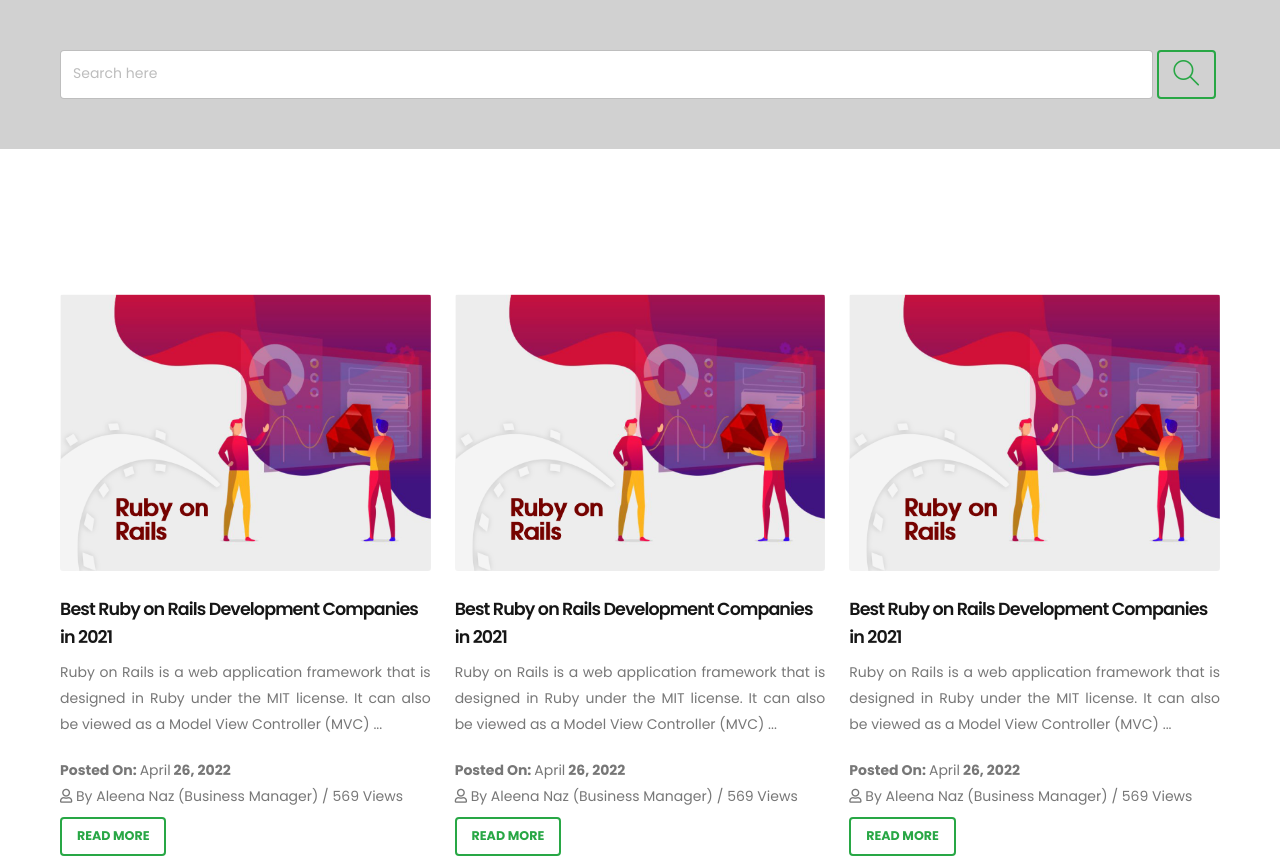
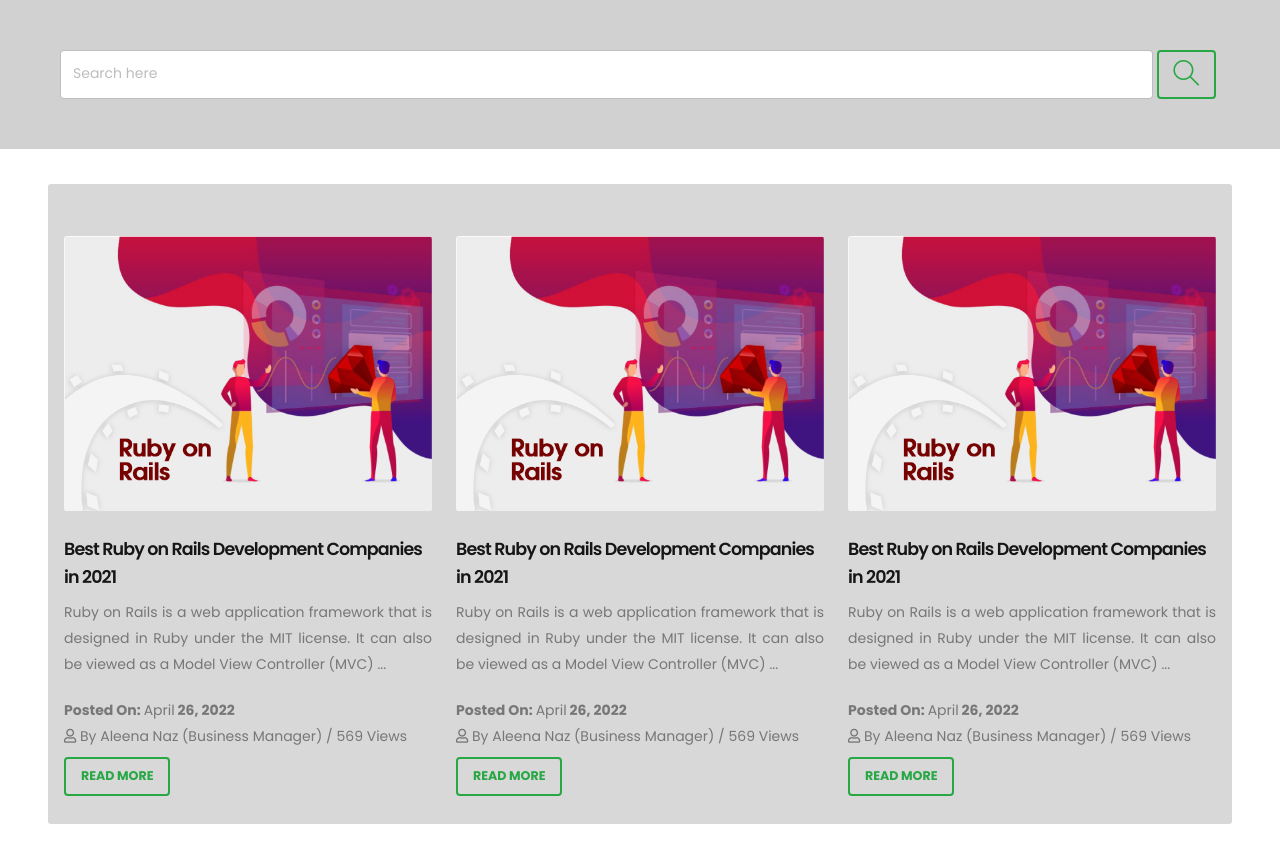
Before and after one commit to aaqibjavaid/javascript, a plain HTML site: page public/index.html in a window 1280 px wide. Shown: the top 859 px of the page. Drawn offline with nearby package versions, Linux system fonts and the light colour scheme.

Commit message:
first changes

```diff
--- a/public/index.html
+++ b/public/index.html
@@ -137,11 +137,10 @@
                                     class="btn btn-outline btn-success text-color-hover-light mx-1"><i class="fa-icon icon-magnifier fa-2x"></i> </button>
                     </div>
                 </section>
-            <hr class="solid invisible my-lg-5">
 
-            <div class="container">
+            <div class="container bg-color-light-scale-4 rounded-1 px-3 py-1">
                         <div class="row">
-                            <div class="col-12 col-sm-6 col-md-6 col-lg-4 mb-4 ">
+                            <div class="col-12 col-sm-6 col-md-6 col-lg-4 mb-4">
                                 <article class="post post-medium border-0 pb-0 mt-md-5">
                                     <div class="post-image">
                                         <a href="blog/web-development/best-ruby-on-rails-development-companies-in-2021">
```
Also changed, not shown: firebase.json.
